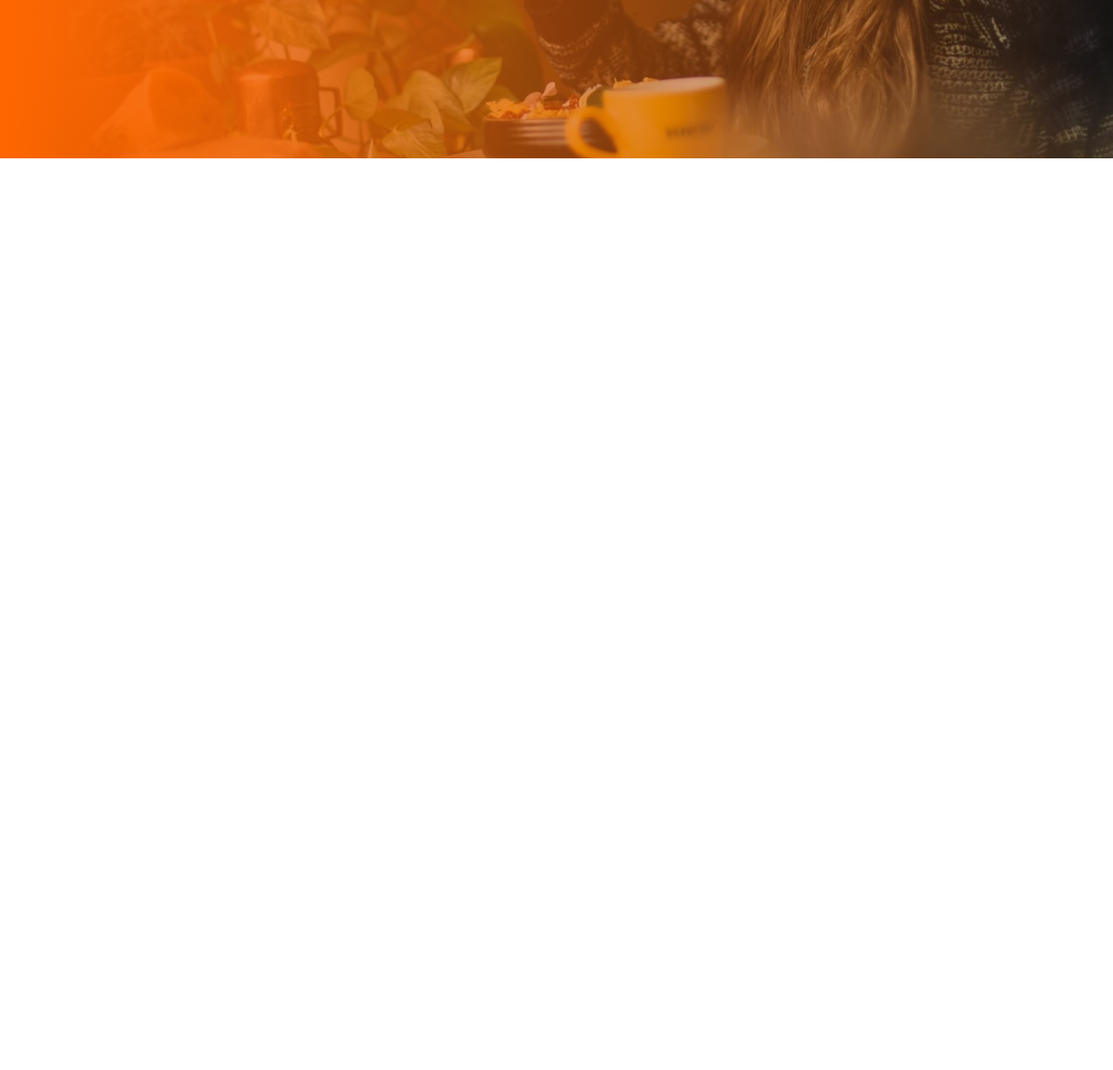
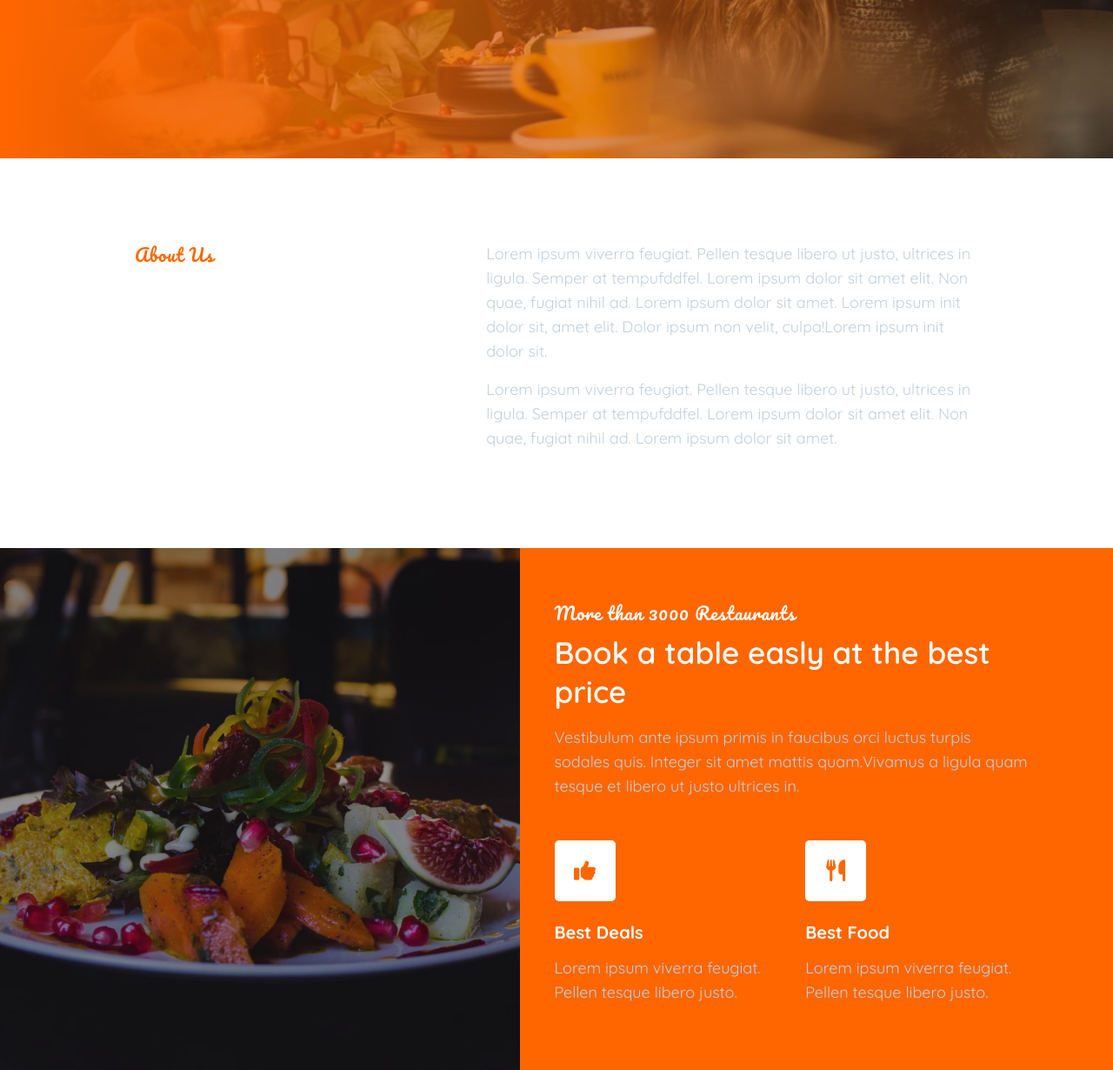
Before and after one commit to DuyKhanh202/Capstone, a plain HTML site: page Home.html in a window 1280 px wide. Shown: the part 518-1748 px from the top of the page at 87% size. Before the commit the page ends 800 px from the top, so only its background shows below. Drawn offline with nearby package versions, Linux system fonts and the light colour scheme.

Commit message:
Update Phần About Us Content - Block

```diff
--- a/Css/Style.css
+++ b/Css/Style.css
@@ -262,3 +262,116 @@ header#site-header {
   margin-left: 10px;
 }
 /* BANNER */
+
+/* START About us */
+.about_us {
+  background-color: white;
+}
+.about_us_content {
+  display: flex;
+  flex-wrap: wrap;
+  margin-right: -15px;
+  margin-left: -15px;
+}
+.content_left .title_active {
+  font-size: 20px;
+  font-weight: 400;
+  line-height: 30px;
+  letter-spacing: 1px;
+  color: #ff6600;
+  display: block;
+  font-family: "Pacifico", cursive;
+}
+.content_left .title_sub {
+  color: #fff;
+  font-size: 38px;
+  line-height: 48px;
+  font-weight: 600;
+}
+.content_right p {
+  font-size: 18px;
+  line-height: 28px;
+  color: #c2d0da;
+  font-family: "Quicksand", sans-serif;
+}
+
+/* START BLOCK */
+.block {
+  background-color: #ff6600;
+}
+.block_content {
+  display: flex;
+  flex-wrap: wrap;
+  margin-right: -15px;
+  margin-left: -100px;
+}
+.content_left .block_img {
+  background: url(../img/banner1.jpg);
+  background-repeat: no-repeat;
+  background-position: center;
+  background-size: cover;
+  position: relative;
+  z-index: 1;
+  min-height: 600px;
+}
+.content_left .block_img::before {
+  content: "";
+  background: rgb(16 15 19 / 46%);
+  position: absolute;
+  top: 0;
+  min-height: 100%;
+  left: 0;
+  right: 0;
+  z-index: -1;
+}
+.content_right .info_title {
+  color: #fff;
+  font-size: 20px;
+  font-weight: 400;
+  line-height: 30px;
+  letter-spacing: 1px;
+  display: block;
+  font-family: "Pacifico", cursive;
+}
+.content_right .info_subtitle {
+  color: #fff;
+  font-size: 35px;
+  line-height: 45px;
+  font-weight: 600;
+}
+.content_right .block_subscribe {
+  display: grid;
+  grid-template-columns: 1fr 1fr;
+  margin-top: 30px;
+  grid-gap: 30px;
+}
+.subscribe_left .icon,
+.subscribe_right .icon {
+  width: 70px;
+  height: 70px;
+  text-align: center;
+  background: white;
+  line-height: 70px;
+  border-radius: 5px;
+  transition: 0.3s ease-in-out;
+}
+.subscribe_left .icon,
+.subscribe_right .icon {
+  font-size: 25px;
+  color: #ff6600;
+  line-height: 70px;
+}
+.subscribe_left .left_content,
+.subscribe_right .right_content {
+  display: block;
+  font-weight: 700;
+  line-height: 1.2;
+  margin-bottom: 15px;
+  font-size: 20px;
+  text-decoration: none;
+  color: #fff;
+}
+.subscribe_left .icon:hover,
+.subscribe_right .icon:hover {
+  color: #ffc600;
+}
--- a/Css/note.txt
+++ /dev/null
@@ -1,4 +0,0 @@
-Lê Nguyễn Duy Khánh
-Tạo git
-Header & Banner
-Khưu Minh Triết
--- a/Home.html
+++ b/Home.html
@@ -29,6 +29,10 @@
     href="https://fonts.googleapis.com/css2?family=Quicksand:wght@300;400;500;600;700&display=swap"
     rel="stylesheet"
   />
+   <!-- Google Font Pacifico -->
+   <link rel="preconnect" href="https://fonts.googleapis.com">
+   <link rel="preconnect" href="https://fonts.gstatic.com" crossorigin>
+   <link href="https://fonts.googleapis.com/css2?family=Pacifico&family=Quicksand:wght@300;400;500;600;700&display=swap" rel="stylesheet">
 
   <!-- Font Awesome -->
   <link rel="stylesheet" href="https://cdnjs.cloudflare.com/ajax/libs/font-awesome/6.4.0/css/all.min.css" integrity="sha512-iecdLmaskl7CVkqkXNQ/ZH/XLlvWZOJyj7Yy7tcenmpD1ypASozpmT/E0iPtmFIB46ZmdtAc9eNBvH0H/ZpiBw==" crossorigin="anonymous" referrerpolicy="no-referrer" />
@@ -42,7 +46,7 @@
           <div class="header_content">
             <div class="header_logo">
               <h1>
-                <a class="logo_brand" href="./index.html">Diner</a>
+                <a class="logo_brand" href="./Home.html">Diner</a>
               </h1>
             </div>
             <div class="header_right_content">
@@ -122,6 +126,85 @@
       </div>
       </div>
     </section>
+
+    <!-- About Us Content -->
+     <section id="teamskills" class="about_us py-5">
+      <div class="container py-md-5">
+        <div class="about_us_content">
+          <!-- LEFT -->
+          <div class="content_left col-lg-5">
+            <div class="content_title">
+              <h6 class="title_active">About Us</h6>
+              <h3 class="title_sub mb-4">We found our creative space that is open for you.</h3>
+            </div>
+          </div>
+          <!-- LEFT -->
+
+          <!-- RIGHT -->
+          <div class="content_right col-lg-7 pl-lg-5 mt-lg-0 mt-3">
+            <p>Lorem ipsum viverra feugiat. Pellen tesque libero ut justo,
+              ultrices in ligula. Semper at tempufddfel. Lorem ipsum dolor sit amet
+              elit. Non quae, fugiat nihil ad. Lorem ipsum dolor sit amet. Lorem ipsum init
+              dolor sit, amet elit. Dolor ipsum non velit, culpa!Lorem ipsum init dolor sit.
+            </p>
+            <p class="mt-3">Lorem ipsum viverra feugiat. Pellen tesque libero ut justo,
+              ultrices in ligula. Semper at tempufddfel. Lorem ipsum dolor sit amet
+              elit. Non quae, fugiat nihil ad. Lorem ipsum dolor sit amet.
+            </p>
+          </div>
+          <!-- RIGHT -->
+        </div>
+      </div>
+    </section>
+    <!-- Block -->
+     <section class="block">
+      <div class="container px-lg-0">
+        <div class="block_content align-items-center">
+          <!-- LEFT -->
+          <div class="content_left col-lg-6 px-lg-0 pt-lg-0 pt-5">
+            <div class="block_img">
+            </div>
+          </div>
+          <!-- LEFT -->
+
+          <!-- RIGHT -->
+          <div class="content_right col-lg-6 px-lg-4 py-lg-3 py-4">
+            <div class="block_info p-md-3 p-3">
+              <h6 class="info_title">More than 3000 Restaurants</h6>
+              <h3 class="info_subtitle">Book a table easly at the best price</h3>
+              <p class="my-3">
+                Vestibulum ante ipsum primis in faucibus orci luctus
+                turpis sodales quis. Integer sit amet mattis quam.Vivamus a ligula quam tesque et libero ut justo ultrices
+                in.
+              </p>
+
+              <div class="block_subscribe mt-5">
+                <!-- LEFT -->
+                <div class="subscribe_left">
+                  <div class="icon mb-4">
+                    <i class="fa fa-thumbs-up"></i>
+                  </div>
+                  <a class="left_content">Best Deals</a>
+                  <p class="mt-2">Lorem ipsum viverra feugiat. Pellen tesque libero justo.</p>
+                </div>
+                <!-- LEFT -->
+
+                <!-- RIGHT -->
+                <div class="subscribe_right">
+                  <div class="icon mb-4">
+                    <i class="fa fa-cutlery"></i>
+                  </div>
+                  <a class="right_content">Best Food</a>
+                  <p class="mt-2">Lorem ipsum viverra feugiat. Pellen tesque libero justo.</p>
+                </div>
+                <!-- RIGHT -->
+              </div>
+            </div>
+          </div>
+          <!-- RIGHT -->
+        </div>
+      </div>
+     </section>
     <script src="./index.js"></script>
   </body>
 </html>
--- a/index.js
+++ b/index.js
@@ -1,16 +1,24 @@
 document.getElementById("switchButton").onclick = function () {
-    //khi button được click thì tìm đến thẻ body có id là myBody
-    // dùng classlist để gọi thuộc tính class của thẻ body
-    //Sử dụng toggle() để thêm hoặc xóa 1 class của thẻ html. Nếu thẻ body không có class dark thì toggle sẽ thêm class dark vào body. Ngược lại, nếu thẻ body đang có class dark thì toogle sẽ xóa class dark đi.
-    document.getElementById("myBody").classList.toggle("dark");
-    document.getElementById("myBody").classList.toggle("text-white");
-    document.getElementById("teamskills").classList.toggle("dark");
-    document.getElementById("teamskills").classList.toggle("text-white");
-    document.getElementById("about_team").classList.toggle("dark");
-    document.getElementById("about_team").classList.toggle("text-white");
+  // Tìm thẻ <body> với thuộc tính id là myBody.
+  // Sử dụng classList để truy cập danh sách các lớp CSS (class) của thẻ <body>.
+  // Dùng phương thức toggle() để thêm hoặc xóa một lớp CSS.
+  // Nếu thẻ <body> chưa có lớp dark, toggle() sẽ thêm lớp dark vào thẻ <body>.
+  // Ngược lại, nếu thẻ <body> đã có lớp dark, toggle() sẽ xóa lớp dark khỏi thẻ <body>.
+  // Phương thức toggle() giúp thay đổi qua lại giữa hai trạng thái, giống như bật và tắt một công tắc.
+
+  const elements = ["myBody", "teamskills", "about_team"];
+  elements.forEach(elementId => {
+      const element = document.getElementById(elementId);
+      if (element) {
+          element.classList.toggle("dark");
+          element.classList.toggle("text-white");
+      }
+  });
+
+  // Không có phần tử nào có id là "footer_icon" trong mã HTML hiện tại,
+  // nên đoạn mã này đã được bình luận để tránh lỗi.
   // document.getElementById("footer_icon").classList.toggle("text-dark");
   // let a = document.getElementById("footer_icon");
-    // console.log(a);
   // document.getElementById("findUs").classList.toggle("dark");
 };
 
--- a/note.txt
+++ b/note.txt
@@ -1,4 +1,5 @@
 Lê Nguyễn Duy Khánh
 Tạo git
 Header & Banner
+About us & Block
 Khưu Minh Triết
```
Lines whose indentation alone changed are shown as unchanged.
